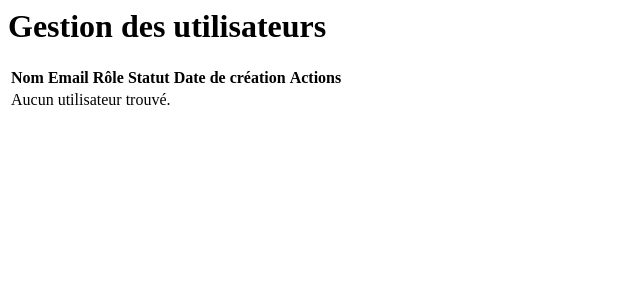
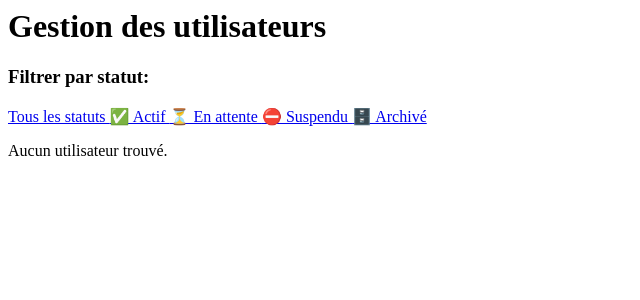
Before and after one commit to Youcode-Classe-E-2024-2025/Ahmed_Taoudi-youdemy, a PHP site: page /app/views/admin/users.php in a window 1280 px wide. Shown: the top 300 px of the page, without its empty margins (0-640 px from the left). Run offline with PHP 8.4, Linux system fonts and the light colour scheme.

Commit message:
update page pour gestion des user

```diff
--- a/app/views/admin/users.php
+++ b/app/views/admin/users.php
@@ -1,44 +1,146 @@
 <div class="bg-white p-6 rounded-lg shadow-md">
     <h1 class="text-2xl font-bold text-gray-800 mb-6">Gestion des utilisateurs</h1>
-    <div class="overflow-x-auto">
-        <table class="min-w-full bg-white">
-            <thead class="bg-gray-50">
-                <tr>
-                    <th class="px-6 py-3 text-left text-xs font-medium text-gray-500 uppercase tracking-wider">Nom</th>
-                    <th class="px-6 py-3 text-left text-xs font-medium text-gray-500 uppercase tracking-wider">Email</th>
-                    <th class="px-6 py-3 text-left text-xs font-medium text-gray-500 uppercase tracking-wider">Rôle</th>
-                    <th class="px-6 py-3 text-left text-xs font-medium text-gray-500 uppercase tracking-wider">Statut</th>
-                    <th class="px-6 py-3 text-left text-xs font-medium text-gray-500 uppercase tracking-wider">Date de création</th>
-                    <th class="px-6 py-3 text-left text-xs font-medium text-gray-500 uppercase tracking-wider">Actions</th>
-                </tr>
-            </thead>
-            <tbody class="divide-y divide-gray-200">
+
+    <!-- Filter by Status Buttons -->
+    <div class="mb-6">
+        <h3 class="text-lg font-semibold text-gray-900 mb-4">Filtrer par statut:</h3>
+        <div class="flex flex-wrap gap-2" id="status-buttons">
+            <!-- All Statuses -->
+            <a href="?status=all">
+                <span class="inline-flex items-center px-4 py-2 border border-gray-300 rounded-full text-sm font-medium text-gray-700 bg-white hover:bg-gray-50 transition-all duration-200 ease-in-out">
+                    Tous les statuts
+                </span>
+            </a>
+            <!-- Active -->
+            <a href="?status=active">
+                <span class="inline-flex items-center px-4 py-2 border border-gray-300 rounded-full text-sm font-medium text-gray-700 bg-white hover:bg-gray-50 transition-all duration-200 ease-in-out">
+                    ✅ Actif
+                </span>
+            </a>
+            <!-- Pending -->
+            <a href="?status=pending">
+                <span class="inline-flex items-center px-4 py-2 border border-gray-300 rounded-full text-sm font-medium text-gray-700 bg-white hover:bg-gray-50 transition-all duration-200 ease-in-out">
+                    ⏳ En attente
+                </span>
+            </a>
+            <!-- Suspended -->
+            <a href="?status=suspended">
+                <span class="inline-flex items-center px-4 py-2 border border-gray-300 rounded-full text-sm font-medium text-gray-700 bg-white hover:bg-gray-50 transition-all duration-200 ease-in-out">
+                    ⛔ Suspendu
+                </span>
+            </a>
+            <!-- Archived -->
+            <a href="?status=archived">
+                <span class="inline-flex items-center px-4 py-2 border border-gray-300 rounded-full text-sm font-medium text-gray-700 bg-white hover:bg-gray-50 transition-all duration-200 ease-in-out">
+                    🗄️ Archivé
+                </span>
+            </a>
+        </div>
+    </div>
+
+    <!-- Users Display as Cards -->
+    <div class="grid grid-cols-1 sm:grid-cols-2 md:grid-cols-3 lg:grid-cols-4 gap-4" id="userCardsContainer">
         <?php if (!empty($users)): ?>
             <?php foreach ($users as $user): ?>
-                        <tr>
-                            <td class="px-6 py-4"><?php echo htmlspecialchars($user->getName()); ?></td>
-                            <td class="px-6 py-4"><?php echo htmlspecialchars($user->getEmail()); ?></td>
-                            <td class="px-6 py-4"><?php echo htmlspecialchars($user->getRole()->value); ?></td>
-                            <td class="px-6 py-4"><?php echo htmlspecialchars($user->getStatus()->value); ?></td>
-                            <td class="px-6 py-4"><?php echo htmlspecialchars($user->getCreatedAt()); ?></td>
-                            <td class="px-6 py-4">
-                                <form action="/admin/user/delete" method="POST">
+                <div class="bg-white p-4 rounded-lg shadow-md border border-gray-100 hover:shadow-lg transition-shadow duration-200">
+                    <!-- User Information -->
+                    <div class="space-y-2">
+                        <!-- User Name -->
+                        <div class="text-lg font-medium text-gray-800"><?php echo htmlspecialchars($user->getName()); ?></div>
+                        <!-- User Email -->
+                        <div class="text-sm text-gray-600"><?php echo htmlspecialchars($user->getEmail()); ?></div>
+                        <!-- User Role with Icon and Color -->
+                        <div class="text-sm">
+                            <?php
+                            $role = $user->getRole()->value;
+                            $roleColor = '';
+                            $roleIcon = '';
+
+                            switch ($role) {
+                                case 'student':
+                                    $roleColor = 'bg-blue-100 text-blue-800';
+                                    $roleIcon = '📚'; // Icon for student
+                                    break;
+                                case 'teacher':
+                                    $roleColor = 'bg-green-100 text-green-800';
+                                    $roleIcon = '👩‍🏫'; // Icon for teacher
+                                    break;
+                                case 'admin':
+                                    $roleColor = 'bg-purple-100 text-purple-800';
+                                    $roleIcon = '👑'; // Icon for admin
+                                    break;
+                                default:
+                                    $roleColor = 'bg-gray-100 text-gray-800';
+                                    $roleIcon = '👤'; // Default icon
+                            }
+                            ?>
+                            <span class="inline-flex items-center px-2.5 py-0.5 rounded-full text-xs font-medium <?php echo $roleColor; ?>">
+                                <?php echo $roleIcon; ?> <!-- Role Icon -->
+                                <span class="ml-1"><?php echo htmlspecialchars($role); ?></span> <!-- Role Name -->
+                            </span>
+                        </div>
+                        <!-- User Status with Icon and Color -->
+                        <div class="text-sm">
+                            <?php
+                            $status = $user->getStatus()->value;
+                            $statusColor = '';
+                            $statusIcon = '';
+
+                            switch ($status) {
+                                case 'active':
+                                    $statusColor = 'bg-green-100 text-green-800';
+                                    $statusIcon = '✅'; // Icon for active
+                                    break;
+                                case 'pending':
+                                    $statusColor = 'bg-yellow-100 text-yellow-800';
+                                    $statusIcon = '⏳'; // Icon for pending
+                                    break;
+                                case 'suspended':
+                                    $statusColor = 'bg-red-100 text-red-800';
+                                    $statusIcon = '⛔'; // Icon for suspended
+                                    break;
+                                case 'archived':
+                                    $statusColor = 'bg-gray-100 text-gray-800';
+                                    $statusIcon = '🗄️'; // Icon for archived
+                                    break;
+                                default:
+                                    $statusColor = 'bg-gray-100 text-gray-800';
+                                    $statusIcon = '❓'; // Default icon
+                            }
+                            ?>
+                            <span class="inline-flex items-center px-2.5 py-0.5 rounded-full text-xs font-medium <?php echo $statusColor; ?>">
+                                <?php echo $statusIcon; ?> <!-- Status Icon -->
+                                <span class="ml-1"><?php echo htmlspecialchars($status); ?></span> <!-- Status Name -->
+                            </span>
+                        </div>
+                        <!-- User Creation Date -->
+                        <div class="text-sm text-gray-600">
+                            <span class="font-medium">Créé le:</span> <?php echo htmlspecialchars($user->getCreatedAt()); ?>
+                        </div>
+                    </div>
+
+                    <!-- Actions -->
+                    <div class="flex gap-2 mt-4">
+                        <!-- Archive Button with Icon -->
+                        <form action="/admin/user/update-status" method="POST" class="flex-1">
                             <input type="hidden" name="csrf_token" value="<?= $_SESSION['csrf_token']?>">
                             <input type="hidden" name="id" value="<?= $user->getId(); ?>">
-                                    <button class="text-red-600 hover:text-red-700 ml-2">Archive</button>
+                            <select name="status" onchange="this.form.submit()" class="w-full p-2 border border-gray-300 rounded-lg focus:outline-none focus:ring-2 focus:ring-emerald-500">
+                                <option value="active" <?php echo $status === 'active' ? 'selected' : ''; ?>>✅ Actif</option>
+                                <option value="pending" <?php echo $status === 'pending' ? 'selected' : ''; ?>>⏳ En attente</option>
+                                <option value="suspended" <?php echo $status === 'suspended' ? 'selected' : ''; ?>>⛔ Suspendu</option>
+                                <option value="archived" <?php echo $status === 'archived' ? 'selected' : ''; ?>>🗄️ Archivé</option>
+                            </select>
                         </form>
 
-                                <button href="edit_user.php?id=<?php echo $user->getId(); ?>" class="text-emerald-600 hover:text-emerald-700">Modifier</button>
 
-                            </td>
-                        </tr>
+
+                        <!-- Edit Button with Icon -->
+                    </div>
+                </div>
             <?php endforeach; ?>
         <?php else: ?>
-                    <tr>
-                        <td colspan="6" class="px-6 py-4 text-center text-gray-500">Aucun utilisateur trouvé.</td>
-                    </tr>
+            <p class="text-gray-500">Aucun utilisateur trouvé.</p>
         <?php endif; ?>
-            </tbody>
-        </table>
     </div>
 </div>
```
Lines whose indentation alone changed are shown as unchanged.
